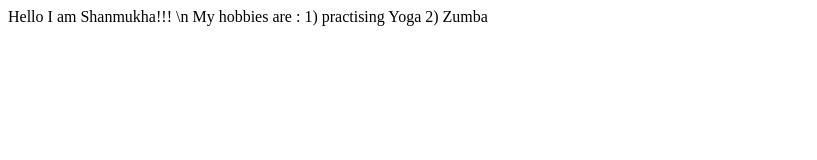
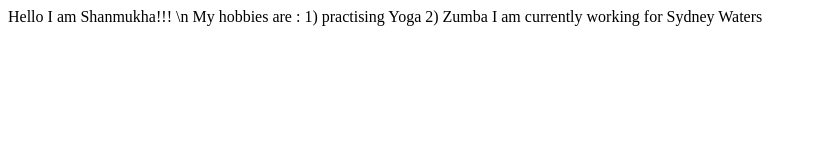
Before and after one commit to ShanmukhaSailaj/shanmukha-site, a plain HTML site: page index.html in a window 1280 px wide. Shown: the whole page, without its empty margins (0-817 px from the left). Drawn offline with Linux system fonts and the light colour scheme.

Commit message:
Update work details

```diff
--- a/index.html
+++ b/index.html
@@ -11,5 +11,6 @@
     My hobbies are :
     1) practising Yoga
     2) Zumba
+I am currently working for Sydney Waters
 </body>
 </html>
```
